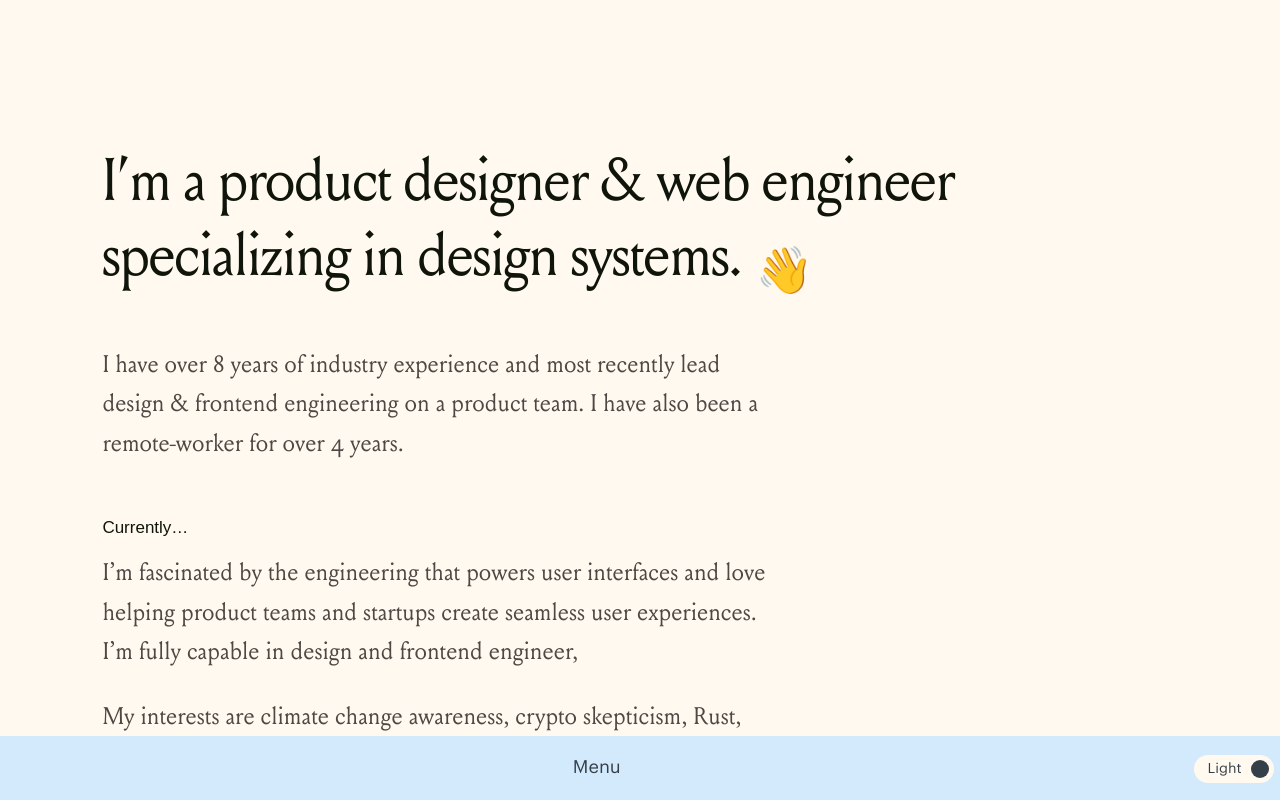
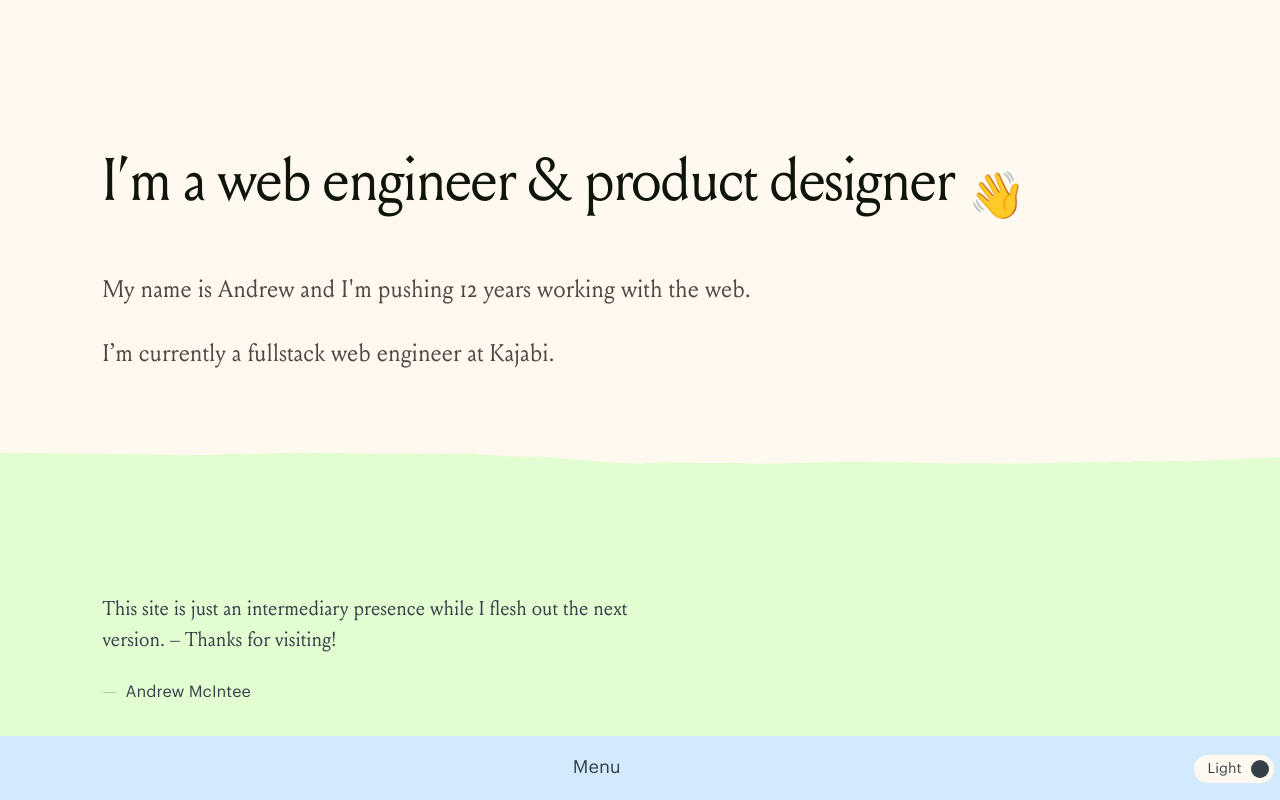
Before and after one commit to AndrwM/souci.studio, a React (Create React App) app: page /#/ in a window 1280 px wide. Shown: the top 800 px of the page. Built offline with nearby package versions, Linux system fonts and the light colour scheme; a web font is replaced by a local one.

Commit message:
save coming soon

```diff
--- a/src/App.js
+++ b/src/App.js
@@ -7,16 +7,15 @@ import {
 import "./assets/stylesheets/main.scss";
 
 import Layout from "./pages/Layout";
-import Intro from "./pages/Intro";
-import Colophon from "./pages/Colophon";
-// import Wayback from "./pages/Wayback";
+import ComingSoon from "./pages/ComingSoon";
 
 const App = () => (
   <HashRouter>
     <Routes>
       <Route path="/" element={<Layout />}>
-        <Route index element={<Intro />} />
-        <Route path="/colophon" element={<Colophon />} />
+        <Route index element={<ComingSoon />} />
+        {/* <Route index element={<Intro />} /> */}
+        {/* <Route path="/colophon" element={<Colophon />} /> */}
         {/* <Route path="/wayback-machine" element={<Wayback />} /> */}
       </Route>
     </Routes>
--- a/src/components/OverlayModal.js
+++ b/src/components/OverlayModal.js
@@ -62,9 +62,9 @@ const OverlayModal = (props) => {
             <li className="c-list__item c-list__item--wave">
               <OverlayModalNavigationLink to="/" children="About Me" tabIndex={linkTabIndex} onClick={() => setIsActive(false)} />
             </li>
-            <li className="c-list__item c-list__item--diamond">
+            {/* <li className="c-list__item c-list__item--diamond">
               <OverlayModalNavigationLink to="/colophon" children="Colophon" tabIndex={linkTabIndex} onClick={() => setIsActive(false)} />
-            </li>
+            </li> */}
           </ul>
           <ul className="c-list c-list--large">
             <li className="c-list__item c-list__item--remote">
--- /dev/null
+++ b/src/pages/ComingSoon.js
@@ -0,0 +1,40 @@
+import ExperienceDesign from "./partials/ExperienceDesign";
+import ExperienceEngineering from "./partials/ExperienceEngineering";
+import Text from "../components/Text";
+import Browser from "../components/Browser";
+import VisualTearElement from "../components/VisualTearElement";
+
+const Intro = () => (<>
+  <div className="c-wrapper c-wrapper--accent u-padding-bottom-large">
+    <Text type="paragraph" modifier="xlarge">
+      I’m a web&nbsp;engineer &amp; product designer
+      <span className="c-emoji c-emoji--large u-animate-wave">👋</span>
+    </Text>
+    <Text type="paragraph">
+      My name is Andrew and I'm pushing 12 years working with the web.
+    </Text>
+    <Text type="paragraph">
+      I’m currently a fullstack web engineer at Kajabi.
+    </Text>
+  </div>
+  <div className="c-wrapper c-wrapper--sepia">
+    <VisualTearElement
+      styleIndex={2}
+      colorVar='--c-background-accent'
+      style={{
+        height: 12,
+        width: '100%',
+        top: 0
+      }}
+    />
+    <Text type="paragraph" modifier="medium">
+    This site is just an intermediary presence while I flesh out the next version. – Thanks for visiting!
+    </Text>
+    <Text type="paragraph" modifier="sans-medium" className="OVERRIDE-signature">
+      <span className="u-subtler">&mdash;</span>&nbsp; Andrew McIntee
+    </Text>
+  </div>
+</>);
+
+
+export default Intro;
```
Also changed, not shown: 1 other file (tests, documents, lock files or other folders).
